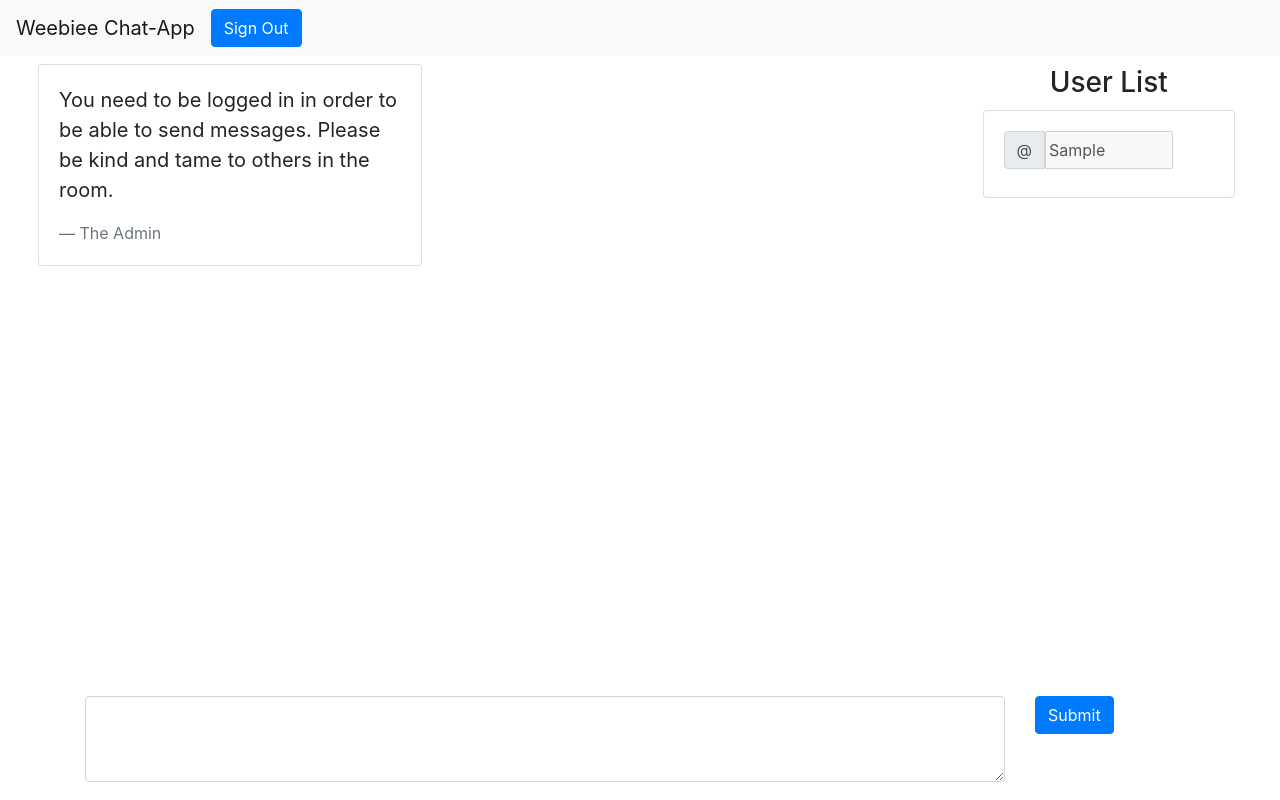
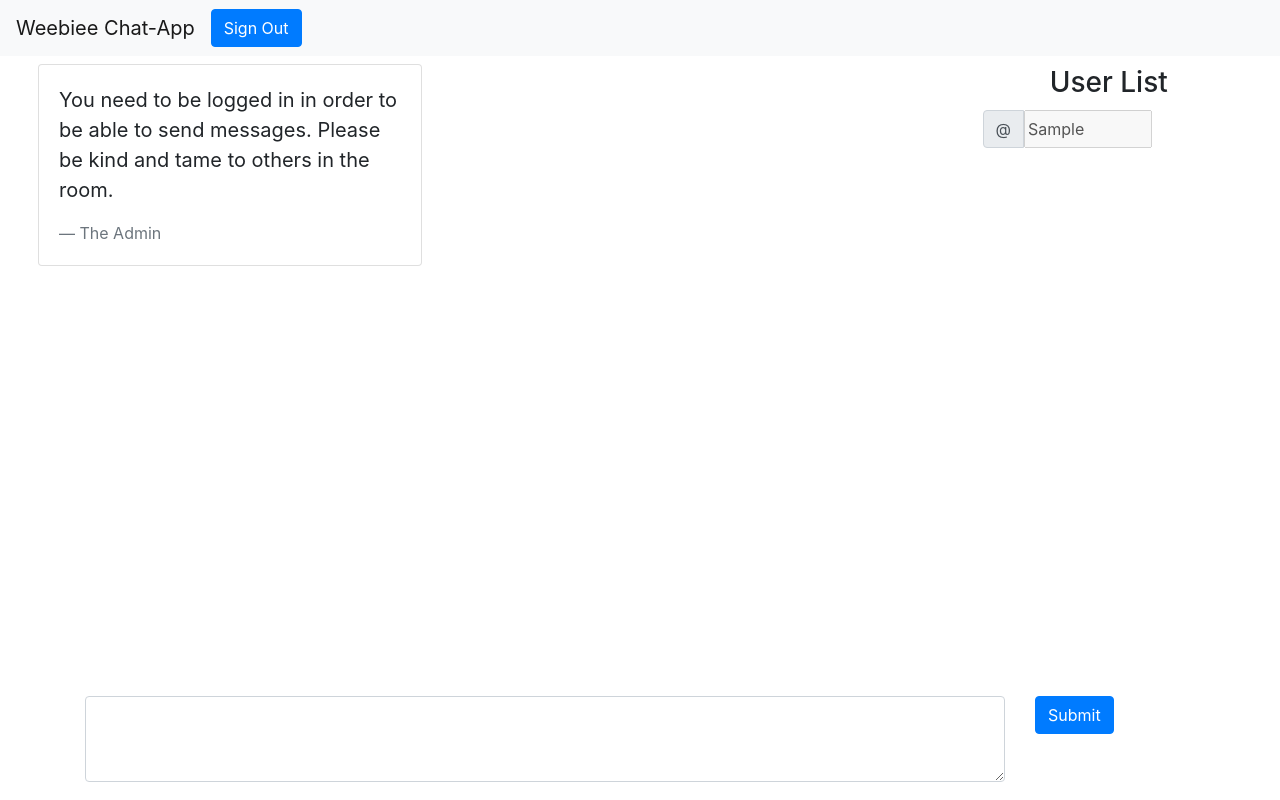
Before and after one commit to Kevin-Hy/assignment1, a React (Create React App) app: page / in a window 1280 px wide. Both pictures are taken after typing "Sample" into the empty fields and a click on the button "Join". Built offline with nearby package versions, Linux system fonts and the light colour scheme; no server answers.

Commit message:
removed card wrapper

```diff
--- a/src/components/Users.js
+++ b/src/components/Users.js
@@ -1,17 +1,14 @@
 import React from 'react'
-import Card from 'react-bootstrap/Card'
 
 export default class Users extends React.Component{
     render() {
         return (
-            <Card body>
-                <div className="input-group mb-2">
-                    <div className="input-group-prepend">
-                        <div className="input-group-text">@</div>
-                        <input disabled type="text" style={{"maxWidth":"10vw"}} defaultValue={this.props.user}></input>
-                    </div>
+            <div className="input-group mb-2">
+                <div className="input-group-prepend">
+                    <div className="input-group-text">@</div>
+                    <input disabled type="text" style={{"maxWidth":"10vw"}} defaultValue={this.props.user}></input>
                 </div>
-            </Card>
+            </div>
         )
     }
 }
```
